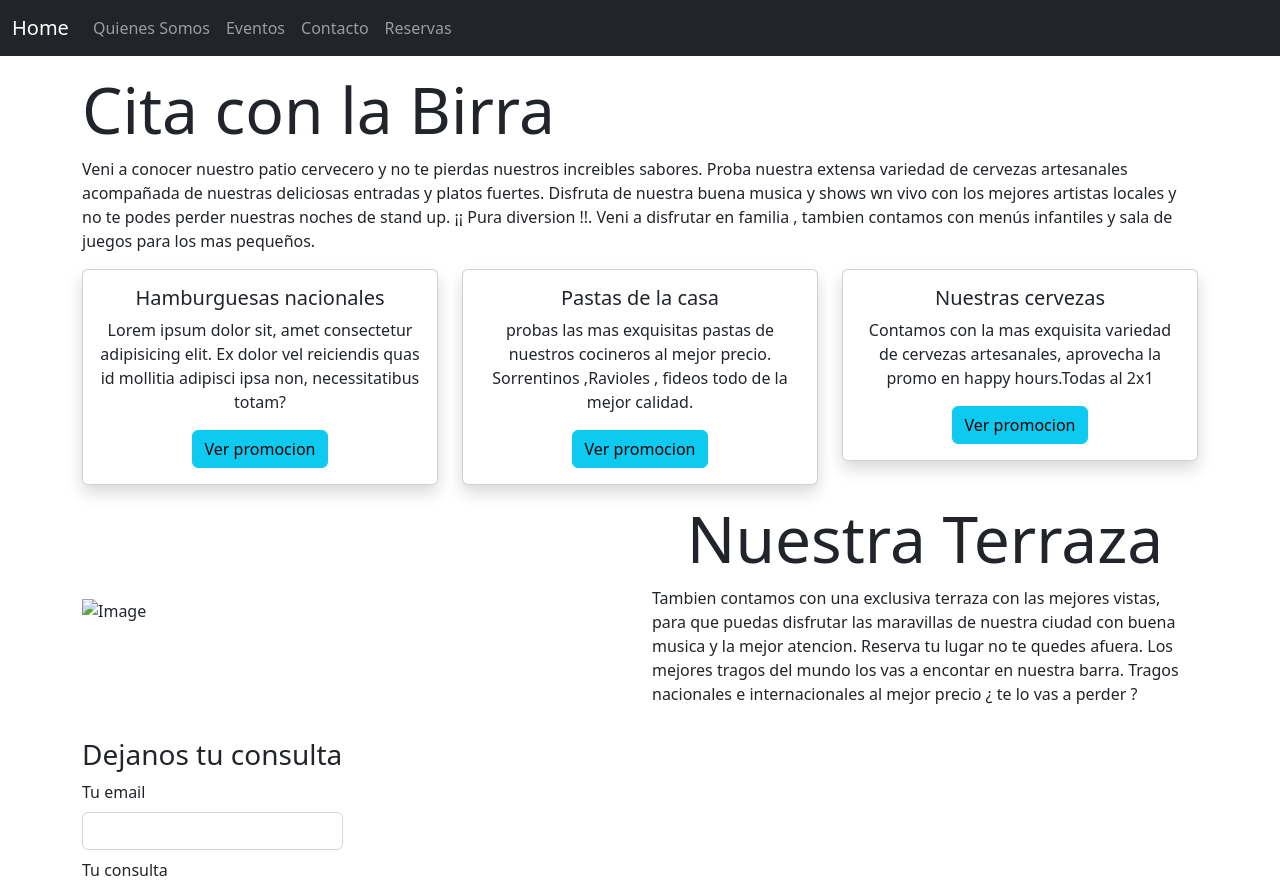
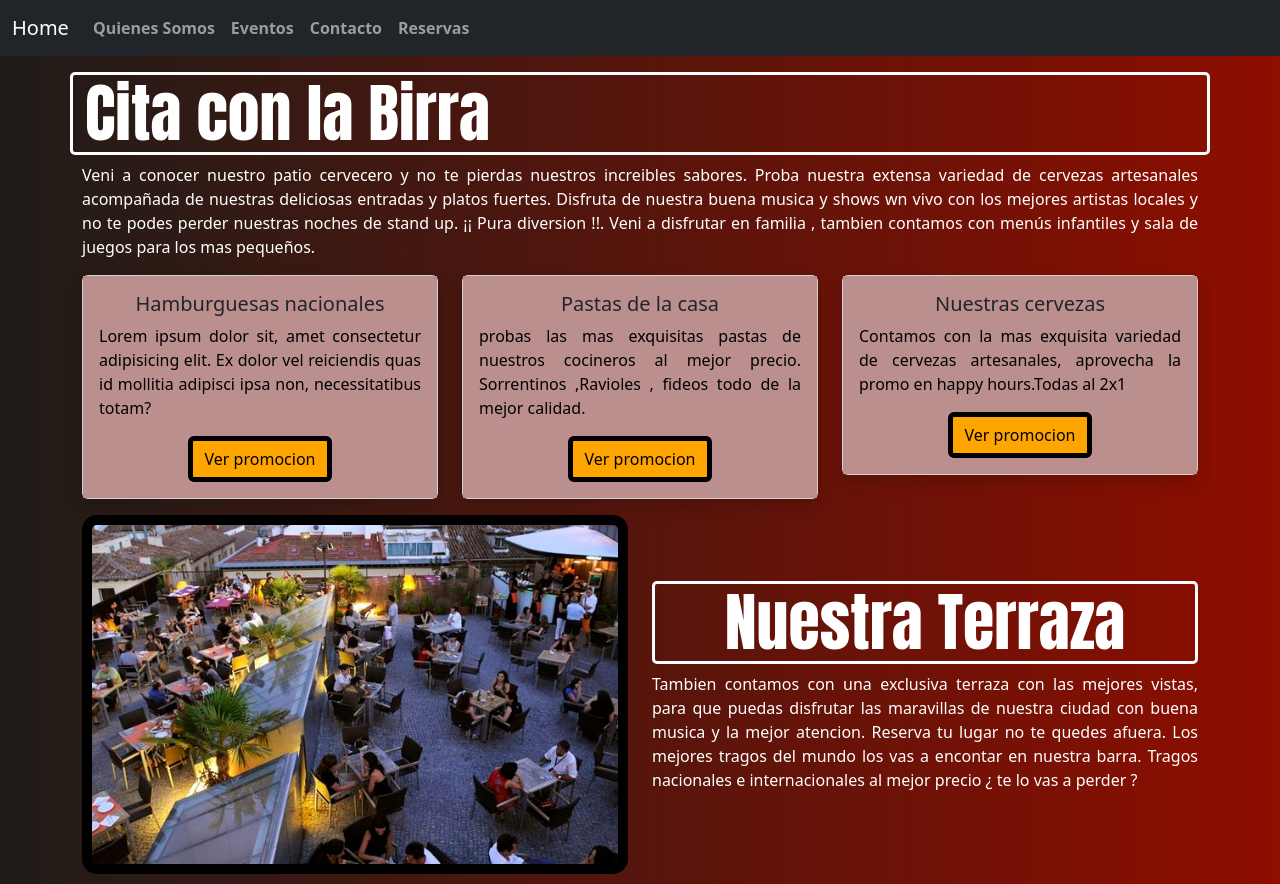
Before and after one commit to Fernando-Peralta1442/Cita-con-la-Birra-bar, a plain HTML site: page index.html in a window 1280 px wide. Shown: the top 884 px of the page. Drawn offline with nearby package versions, Linux system fonts and the light colour scheme; the site is published under a folder, as on GitHub Pages, so addresses that start at the root find nothing.

Commit message:
se realizan modificaciones en rutas e imagenes

```diff
--- a/index.html
+++ b/index.html
@@ -15,7 +15,7 @@
             crossorigin="anonymous" />
         <!-- Animaciones-->
         <link rel="stylesheet" href="https://cdnjs.cloudflare.com/ajax/libs/animate.css/4.1.1/animate.min.css" />
-        <link rel="stylesheet" href="/css/style.css" />
+        <link rel="stylesheet" href="./css/style.css" />
     </head>
 
 
@@ -33,16 +33,16 @@
                     <div class="collapse navbar-collapse" id="navbarNav">
                         <ul class="navbar-nav">
                             <li class="nav-item">
-                                <a class="nav-link" href="/pages/quienes-somos.html">Quienes Somos</a>
+                                <a class="nav-link" href="./pages/quienes-somos.html">Quienes Somos</a>
                             </li>
                             <li class="nav-item">
-                                <a class="nav-link" href="/pages/eventos.html">Eventos</a>
+                                <a class="nav-link" href="./pages/eventos.html">Eventos</a>
                             </li>
                             <li class="nav-item">
-                                <a class="nav-link" href="/pages/contacto.html">Contacto</a>
+                                <a class="nav-link" href="./pages/contacto.html">Contacto</a>
                             </li>
                             <li class="nav-item">
-                                <a class="nav-link" href="/pages/reservas.html">Reservas</a>
+                                <a class="nav-link" href="./pages/reservas.html">Reservas</a>
                             </li>
                         </ul>
                     </div>
@@ -103,7 +103,7 @@
 
             <div class="row align-items-center animate__animated animate__bounceInRight">
                 <div class="col-sm-12 col-md-6 col-lg-6 col-xl-6">
-                    <img src="/images/citaconlabirra3-proyect.jpeg" class=" foto_1 img-fluid" alt="Image" />
+                    <img src="./images/citaconlabirra3-proyect.jpeg" class=" foto_1 img-fluid" alt="Image" />
                 </div>
                 <div class="col-sm-12 col-md-6 col-lg-6 col-xl-6">
                     <h1 class="display-3 text-center">Nuestra Terraza</h1>
@@ -134,7 +134,7 @@
                     </form>
                 </div>
                 <div class="col-sm-12 col-md-9 col-lg-9 col-xl-9 mt-3">
-                    <img src="/images/citaconlabirra1-proyect.jpg" class=" foto_2 img-fluid" alt="Image" />
+                    <img src="./images/citaconlabirra1-proyect.jpg" class=" foto_2 img-fluid" alt="Image" />
                 </div>
             </div>
 
```
